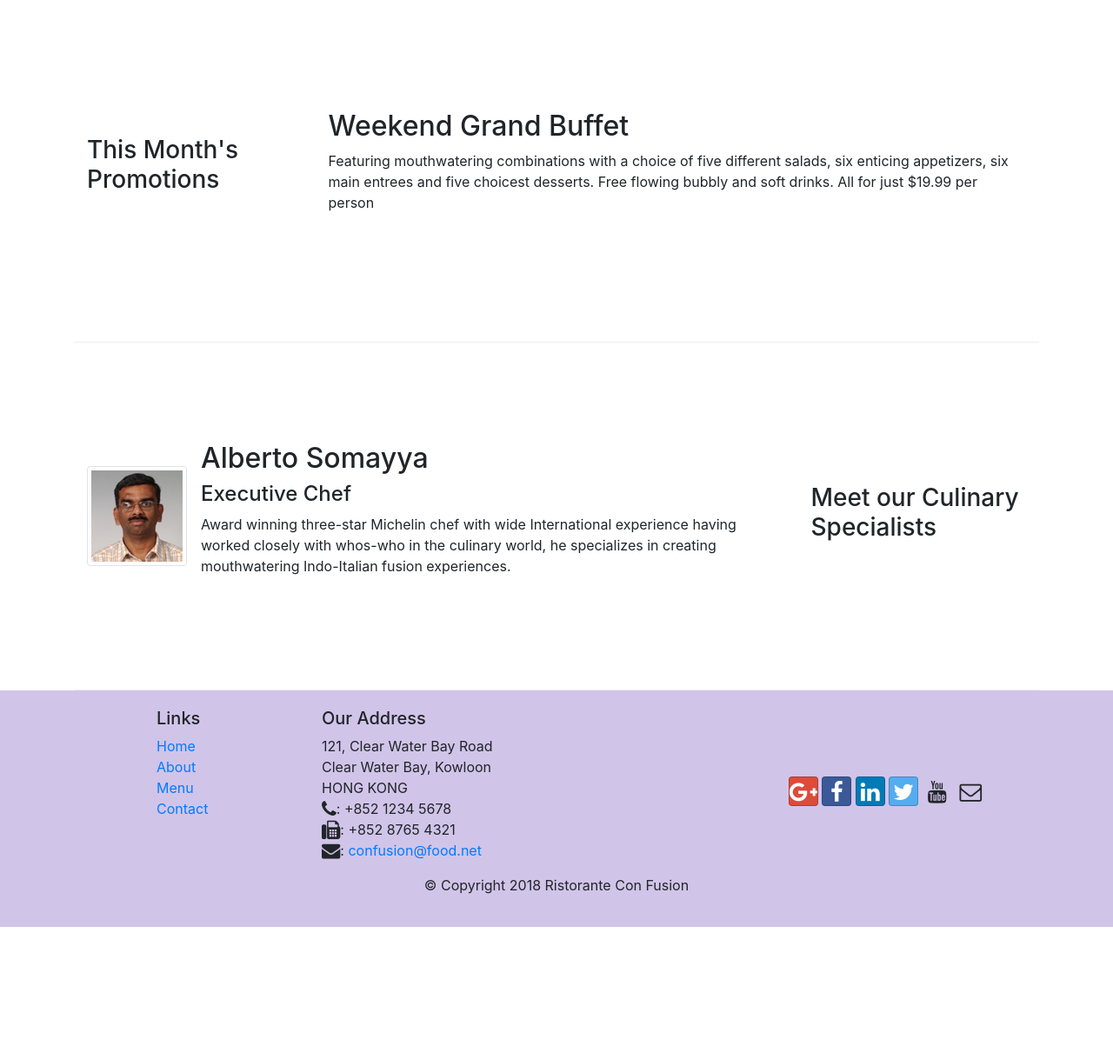
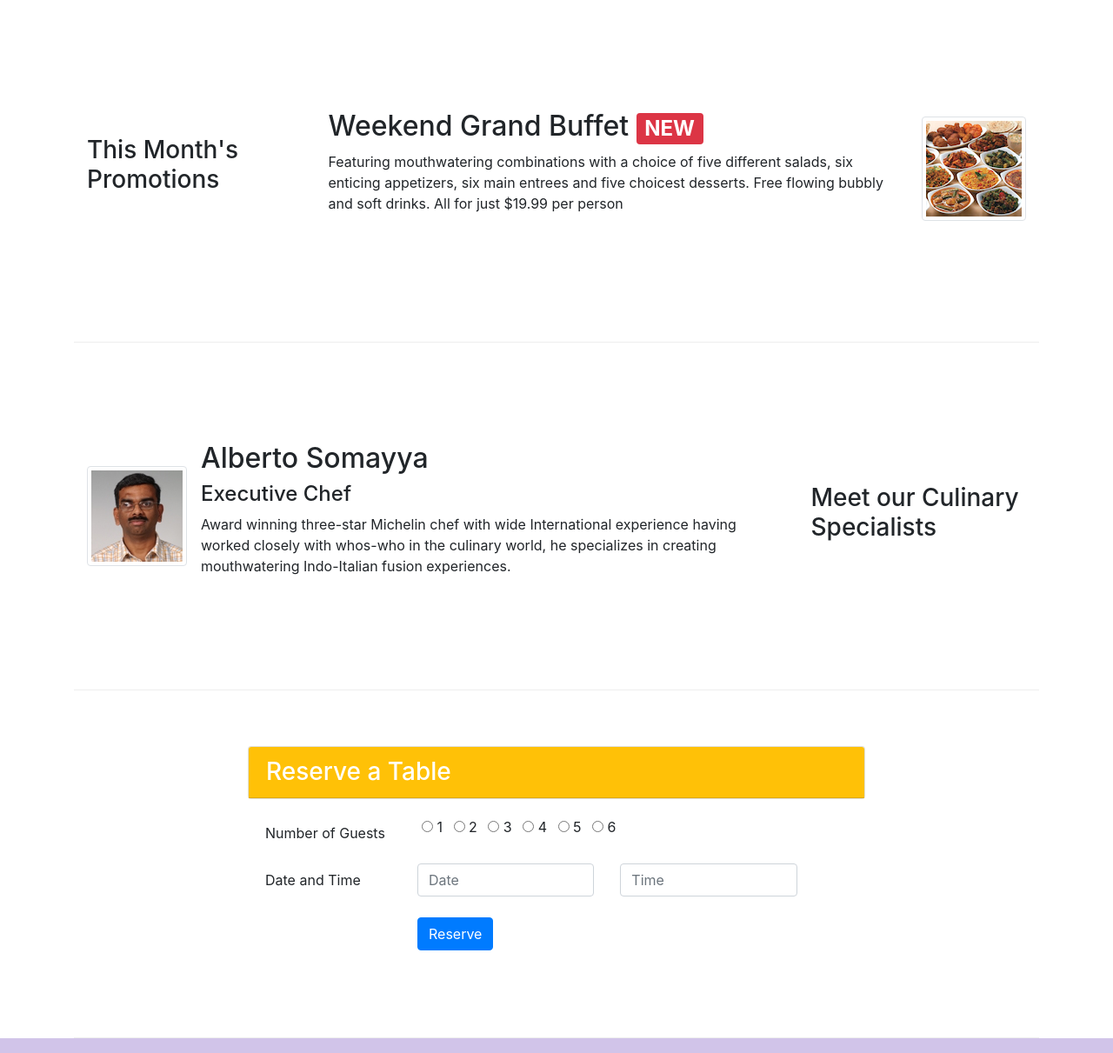
Before and after one commit to kirby-santos/bootstrap-practice, a website: page index.html in a window 1280 px wide. Shown: the part 740-1951 px from the top of the page at 87% size. Before the commit the page ends 1806 px from the top, so only its background shows below. Drawn offline with nearby package versions, Linux system fonts and the light colour scheme.

Commit message:
Added buttons, badges, and forms for Assignment 2

```diff
--- a/index.html
+++ b/index.html
@@ -43,8 +43,15 @@
                     <h1>Ristorante con Fusion</h1>
                     <p>We take inspiration from the World's best cuisines, and create a unique fusion experience. Our lipsmacking creations will tickle your culinary senses!</p>
                 </div>
-                <div class="col-12 col-sm align-self-center">
-                  <img src="img/logo.png" class="img-fluid">
+                <div class="col-12 col-sm-6 align-self-center">
+                  <div class="row">
+                    <div class="col-12 col-sm-6">
+                      <img src="img/logo.png" class="img-fluid">
+                    </div>
+                    <div class="col-12 col-sm-6 align-self-center">
+                      <a class="col-12 btn btn-block btn-sm btn-warning mt-2 mt-sm-0" href="#reserve_table" role="button"><h5>Reserve Table</h5></a>
+                    </div>
+                  </div>
                 </div>
             </div>
         </div>
@@ -72,9 +79,15 @@
             <div class="col-12 col-sm-4 col-md-3">
                 <h3>This Month's Promotions</h3>
             </div>
+
             <div class="col col-sm col-md">
-                <h2>Weekend Grand Buffet</h2>
-                <p class="d-none d-sm-block">Featuring mouthwatering combinations with a choice of five different salads, six enticing appetizers, six main entrees and five choicest desserts. Free flowing bubbly and soft drinks. All for just $19.99 per person </p>
+              <div class="media">
+                <div class="media-body">
+                  <h2 class="mt-0">Weekend Grand Buffet <span class="badge badge-danger">NEW</span></h2>
+                  <p class="d-none d-sm-block">Featuring mouthwatering combinations with a choice of five different salads, six enticing appetizers, six main entrees and five choicest desserts. Free flowing bubbly and soft drinks. All for just $19.99 per person </p>
+                </div>
+                <img class="d-flex ml-3 img-thumbnail align-self-center" src="img/buffet.png" alt="buffet">
+              </div>
             </div>
         </div>
 
@@ -92,6 +105,53 @@
                   </div>
                 </div>
             </div>
+        </div>
+
+        <div class="row row-content align-items-center" id="reserve_table">
+          <div class="col-12 col-sm-8 offset-sm-2">
+            <div class="card">
+              <h3 class="card-header bg-warning text-white">Reserve a Table</h3>
+            </div>
+            <div class="card-body">
+              <form>
+                <div class="form-group row">
+                  <label class="col-12 col-sm-3 col-form-label">Number of Guests</label>
+                  <div class="form-check col-12 col-sm-9">
+                    <input type="radio" name="reservationCount" id="reservationOne">
+                    <label class="form-check-label mr-2" for="reservationOne">1</label>
+
+                    <input type="radio" name="reservationCount" id="reservationTwo">
+                    <label class="form-check-label mr-2" for="reservationTwo">2</label>
+
+                    <input type="radio" name="reservationCount" id="reservationThree">
+                    <label class="form-check-label mr-2" for="reservationThree">3</label>
+
+                    <input type="radio" name="reservationCount" id="reservationFour">
+                    <label class="form-check-label mr-2" for="reservationFour">4</label>
+
+                    <input type="radio" name="reservationCount" id="reservationFive">
+                    <label class="form-check-label mr-2" for="reservationFive">5</label>
+
+                    <input type="radio" name="reservationCount" id="reservationSix">
+                    <label class="form-check-label mr-2" for="reservationSix">6</label>
+                  </div>
+                </div>
+                <div class="form-group row">
+                  <label class="col-12 col-sm-3 col-form-label">Date and Time</label>
+                  <div class="col-12 col-sm-4">
+                    <input class="form-control" type="text" placeholder="Date">
+                  </div>
+                  <div class="col-12 col-sm-4">
+                    <input class="form-control" type="text" placeholder="Time">
+                  </div>
+                  <div class="col-12 col-sm-4 offset-sm-3">
+                    <br>
+                    <input class="btn btn-primary" type="submit" value="Reserve">
+                  </div>
+                </div>
+              </form>
+            </div>
+          </div>
         </div>
     </div>
 
```
